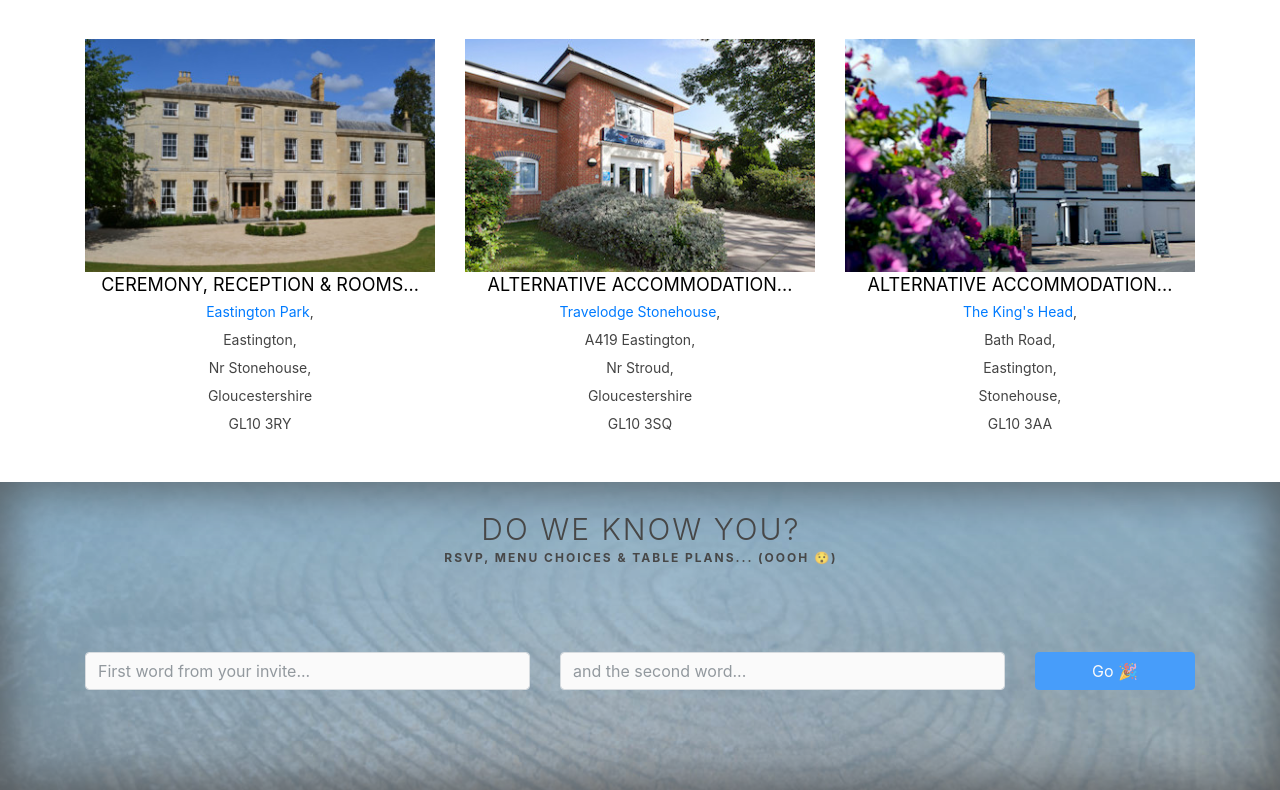
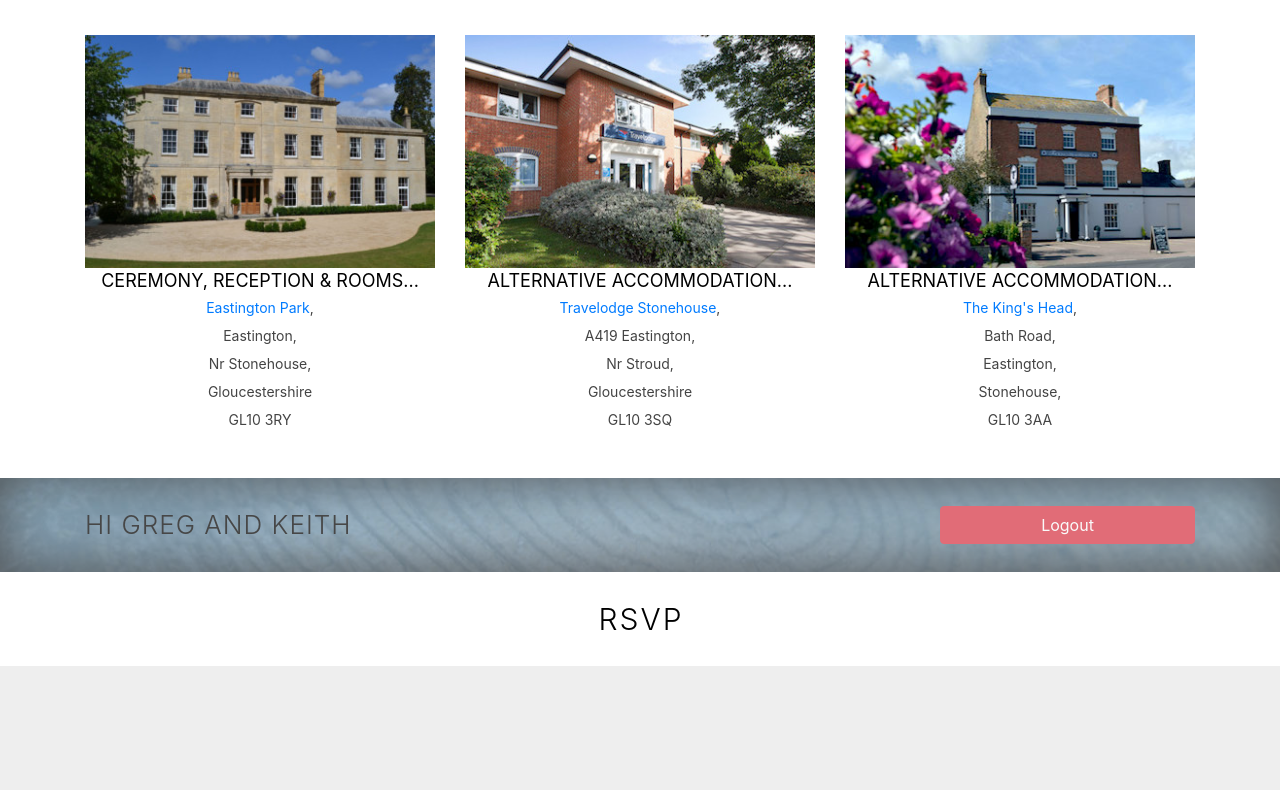
Before and after one commit to MGovier/wedding-static, a Gatsby site in the folder client/: page / in a window 1280 px wide. Shown: the part 1610-2400 px from the top of the page. After the commit the page ends 2276 px from the top, so only its background shows below. Built offline with nearby package versions, Linux system fonts and the light colour scheme; Gatsby itself is replaced by a stand-in of ours; no server answers.

Commit message:
Add user stuff and style changes

```diff
--- a/client/src/components/Couple.js
+++ b/client/src/components/Couple.js
@@ -22,22 +22,22 @@
         <Container>
           <Row>
             <Col md={{ size: 8 }} sm={{ size: 10 }} className='text-center'>
-              <h2>Join us {this.getTimescale()} to celebrate our wedding</h2>
+              <h3>Join us {this.getTimescale()} to celebrate our wedding</h3>
             </Col>
           </Row>
           <Row className='justify-content-around'>
-            <Col md={{ size: 3 }} sm={{ size: 6 }}>
+            <Col md={{ size: 3 }} xs={{ size: 8 }}>
               <p style={{textAlign: 'right', verticalAlign: 'middle'}}>
                 Maybe some text here...
               </p>
             </Col>
-            <Col md={{ size: 3 }} sm={{ size: 8 }}>
+            <Col md={{ size: 3 }} xs={{ size: 6 }}>
               <img alt='Portrait of Birgit' className='birgy' src={BirgitPortrait} />
             </Col>
-            <Col md={{ size: 3 }} sm={{ size: 8 }}>
+            <Col md={{ size: 3 }} xs={{ size: 6 }}>
               <img alt='Portrait of Merlin' className='merly' src={MerlinPortrait} />
             </Col>
-            <Col md={{ size: 3 }} sm={{ size: 6 }}>
+            <Col md={{ size: 3 }} xs={{ size: 8 }}>
               <p>
                 Maybe some text here...
               </p>
--- a/client/src/components/Footer.js
+++ b/client/src/components/Footer.js
@@ -8,7 +8,7 @@
         <Container>
           <Row>
             <Col md={{ size: 6 }}>
-              <h6>Birgit + Merlin 2017</h6>
+              <h6>Birgit + Merlin 2018</h6>
             </Col>
             <Col md={{ size: 6 }}>
               <p><a href='https://github.com/MGovier/wedding-static'>GitHub</a></p>
--- a/client/src/components/LogIn.js
+++ b/client/src/components/LogIn.js
@@ -9,17 +9,17 @@
           <Row>
             <Col md={{ size: 8 }} sm={{ size: 10 }} className='text-center'>
               <h2>Do we know you?</h2>
-              <h6>RSVP, Menu Choices &amp; Table Plans... (oooh 😯)</h6>
+              <h6>RSVP, Menu Choices &amp; More Details (oooh 😯)</h6>
             </Col>
           </Row>
           <Row className='input-row'>
-            <Col md={{ size: 5 }}>
+            <Col xs={{ size: 12 }} md='5'>
               <Input type='text' name='word1' id='word1' placeholder='First word from your invite...' />
             </Col>
-            <Col md={{ size: 5 }} >
+            <Col xs={{ size: 12 }} md='5'>
               <Input type='text' name='word2' id='word2' placeholder='and the second word...' />
             </Col>
-            <Col md={{ size: 2 }} >
+            <Col xs={{ size: 12 }} md='2'>
               <Button color='primary' block>Go 🎉</Button>
             </Col>
           </Row>
--- /dev/null
+++ b/client/src/components/LoggedIn.js
@@ -0,0 +1,35 @@
+import React, { Component } from 'react'
+import { Container, Row, Col, Input, Button } from 'reactstrap'
+
+class LoggedIn extends Component {
+  constructor (props) {
+    super(props)
+    this.state = {
+      name: ['Greg', 'Keith']
+    }
+  }
+  friendlyNames = () => {
+    if (this.state.name.length > 1) {
+      return `${this.state.name[0]} and ${this.state.name[1]}`
+    }
+    return `${this.state.name[0]}`
+  }
+  render () {
+    return (
+      <section id='rsvp' className='rsvp'>
+        <Container>
+          <Row className='justify-content-center'>
+            <Col className='align-self-center text-center-if-small' sm={{ size: 9 }} xs={{ size: 12 }}>
+              <h3>Hi {this.friendlyNames()}</h3>
+            </Col>
+            <Col className='align-self-center' sm='3' xs='12'>
+              <Button block color='danger'>Logout</Button>
+            </Col>
+          </Row>
+        </Container>
+      </section>
+    )
+  }
+}
+
+export default LoggedIn
--- /dev/null
+++ b/client/src/components/RSVP.js
@@ -0,0 +1,20 @@
+import React, { Component } from 'react'
+import { Row, Col, Container } from 'reactstrap'
+
+class RSVP extends Component {
+  render () {
+    return (
+      <section className='accom' id='accommodation'>
+        <Container>
+          <Row>
+            <Col md={{ size: 8 }} sm={{ size: 10 }} className='text-center'>
+              <h2>RSVP</h2>
+            </Col>
+          </Row>
+        </Container>
+      </section>
+    )
+  }
+}
+
+export default RSVP
--- /dev/null
+++ b/client/src/components/UserManager.js
@@ -0,0 +1,21 @@
+import React, { Component } from 'react'
+import LogIn from './LogIn'
+import LoggedIn from './LoggedIn'
+import RSVP from './RSVP'
+
+class UserManager extends Component {
+  constructor (props) {
+    super(props)
+    this.state = {
+      authenticated: true
+    }
+  }
+  render () {
+    if (this.state.authenticated) {
+      return <div><LoggedIn /> <RSVP /></div>
+    }
+    return <LogIn />
+  }
+}
+
+export default UserManager
--- a/client/src/components/Venue.js
+++ b/client/src/components/Venue.js
@@ -16,47 +16,39 @@
               <h6>Where to be and where to stay...</h6>
             </Col>
           </Row>
-          <Row style={{ paddingTop: '3em' }}>
-            <Col sm={{ size: 4 }}>
-              <img src={eastington} alt='Eastington Park' />
+          <Row style={{ paddingTop: '3em' }} className='align-items-center'>
+            <Col md='4' xs='6'>
+              <img src={eastington} className='img-fluid' alt='Eastington Park' />
               <h5 className='text-center'>Ceremony, Reception &amp; Rooms...</h5>
-              <p className='address'><a href='http://www.eastingtonpark.co.uk/weddings/'>Eastington Park</a>,
-                <br />
-                Eastington,
-                <br />
-                Nr Stonehouse,
-                <br />
-                Gloucestershire
-                <br />
-                GL10 3RY</p>
+              <address>
+                <a href='http://www.eastingtonpark.co.uk/weddings/'>Eastington Park</a>,<br />
+                Eastington,<br />
+                Nr Stonehouse,<br />
+                Gloucestershire<br />
+                GL10 3RY
+              </address>
             </Col>
-            <Col sm={{ size: 4 }}>
-              <img src={travelodge} alt='Travelodge Stonehouse' />
+            <Col md='4' xs='6'>
+              <img src={travelodge} className='img-fluid' alt='Travelodge Stonehouse' />
               <h5 className='text-center'>Alternative Accommodation...</h5>
-              <p className='address'><a href='https://www.travelodge.co.uk/hotels/99/Stonehouse-hotel'>Travelodge Stonehouse</a>,
-                <br />
-                A419 Eastington,
-                <br />
-                Nr Stroud,
-                <br />
-                Gloucestershire
-                <br />
+              <address>
+                <a href='https://www.travelodge.co.uk/hotels/99/Stonehouse-hotel'>Travelodge Stonehouse</a>,<br />
+                A419 Eastington,<br />
+                Nr Stroud,<br />
+                Gloucestershire<br />
                 GL10 3SQ
-              </p>
+              </address>
             </Col>
-            <Col sm={{ size: 4 }}>
-              <img src={kingsHead} alt='The Kings Head House' />
+            <Col md={{ size: 4, offset: 0 }} xs={{ size: 6, offset: 3 }}>
+              <img src={kingsHead} className='img-fluid mx-auto' alt='The Kings Head House' />
               <h5 className='text-center'>Alternative Accommodation...</h5>
-              <p className='address'><a href='http://www.thekingsheadhouse.com/'>The King's Head</a>,
-                <br />
-                Bath Road,
-                <br />
-                Eastington,
-                <br />
-                Stonehouse,
-                <br />
+              <address>
+                <a href='http://www.thekingsheadhouse.com/'>The King's Head</a>,<br />
+                Bath Road,<br />
+                Eastington,<br />
+                Stonehouse,<br />
                 GL10 3AA
-              </p>
+              </address>
             </Col>
           </Row>
         </Container>
--- a/client/src/pages/index.js
+++ b/client/src/pages/index.js
@@ -4,7 +4,7 @@
 import Couple from '../components/Couple'
 import Location from '../components/Location'
 import Venue from '../components/Venue'
-import LogIn from '../components/LogIn'
+import UserManager from '../components/UserManager'
 import 'bootstrap/dist/css/bootstrap.css'
 import '../style/Theme.css'
 import '../style/Custom.css'
@@ -17,7 +17,7 @@
       <Couple />
       <Location />
       <Venue />
-      <LogIn />
+      <UserManager />
     </div>
   </div>
 )
--- a/client/src/style/Custom.css
+++ b/client/src/style/Custom.css
@@ -1,6 +1,12 @@
 .text-center {
   flex: 0 0 100% !important;
   max-width: 100% !important;
+}
+
+@media all and (max-width: 767px) {
+  .text-center-if-small {
+    text-align: center;
+  }
 }
 
 .pad-after {
@@ -19,7 +25,7 @@
   background-color: #fff;
 }
 
-p.address {
+address {
   text-align: center;
 }
 
--- a/client/src/style/Theme.css
+++ b/client/src/style/Theme.css
@@ -45,7 +45,7 @@
 }
 @media all and (max-width: 767px) {
   section {
-    padding: 60px 0;
+    padding: 30px 0;
   }
 }
 section.fullscreen {
@@ -200,11 +200,6 @@
     text-transform: uppercase;
     letter-spacing: 2px;
     margin-right: -2px;
-  }
-}
-@media all and (max-width: 767px) {
-  br {
-    display: none;
   }
 }
 .ampersand {
@@ -498,7 +493,7 @@
 .story .feature {
   margin-bottom: 60px;
 }
-.story h2 {
+.story h3 {
   margin-bottom: 30px;
 }
 .story h6 {
@@ -528,7 +523,6 @@
 /*!---------- RSVP ----------*/
 section.rsvp {
   width: 100%;
-  height: 22em;
   background-size: cover !important;
   background-position: center !important;
   background: url(../img/rsvp-bg.jpg);
@@ -538,6 +532,15 @@
 section.rsvp .input-row {
   margin-top: 6em;
   margin-bottom: 4em;
+}
+@media all and (max-width: 767px) {
+  section.rsvp .input-row {
+    margin-top: 1em;
+    margin-bottom: 2em;
+  }
+  section.rsvp .input-row div {
+    padding-bottom: 1em;
+  }
 }
 /*!---------- FOOTER ----------*/
 .footer {
--- a/server/data-example.json
+++ b/server/data-example.json
@@ -24,7 +24,7 @@
     "guests": [
         {
             "code": "FRIDGELLAMA",
-            "names": ["Merlin", "Birgit"],
+            "name": ["Merlin", "Birgit"],
             "couple": true,
             "eveningOnly": false
         },
```
Also changed, not shown: client/package.json (+8 -8 lines), 1 other file.
